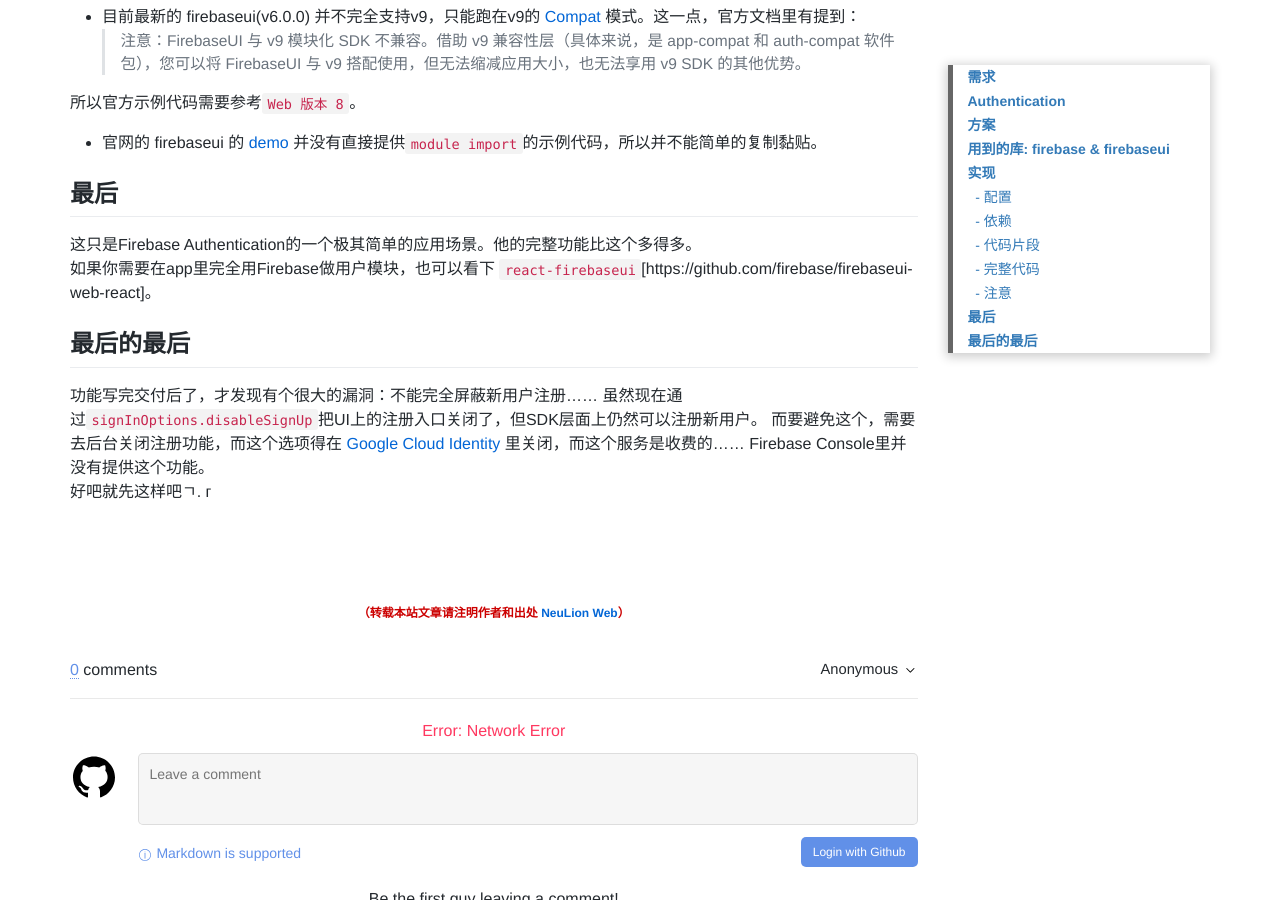
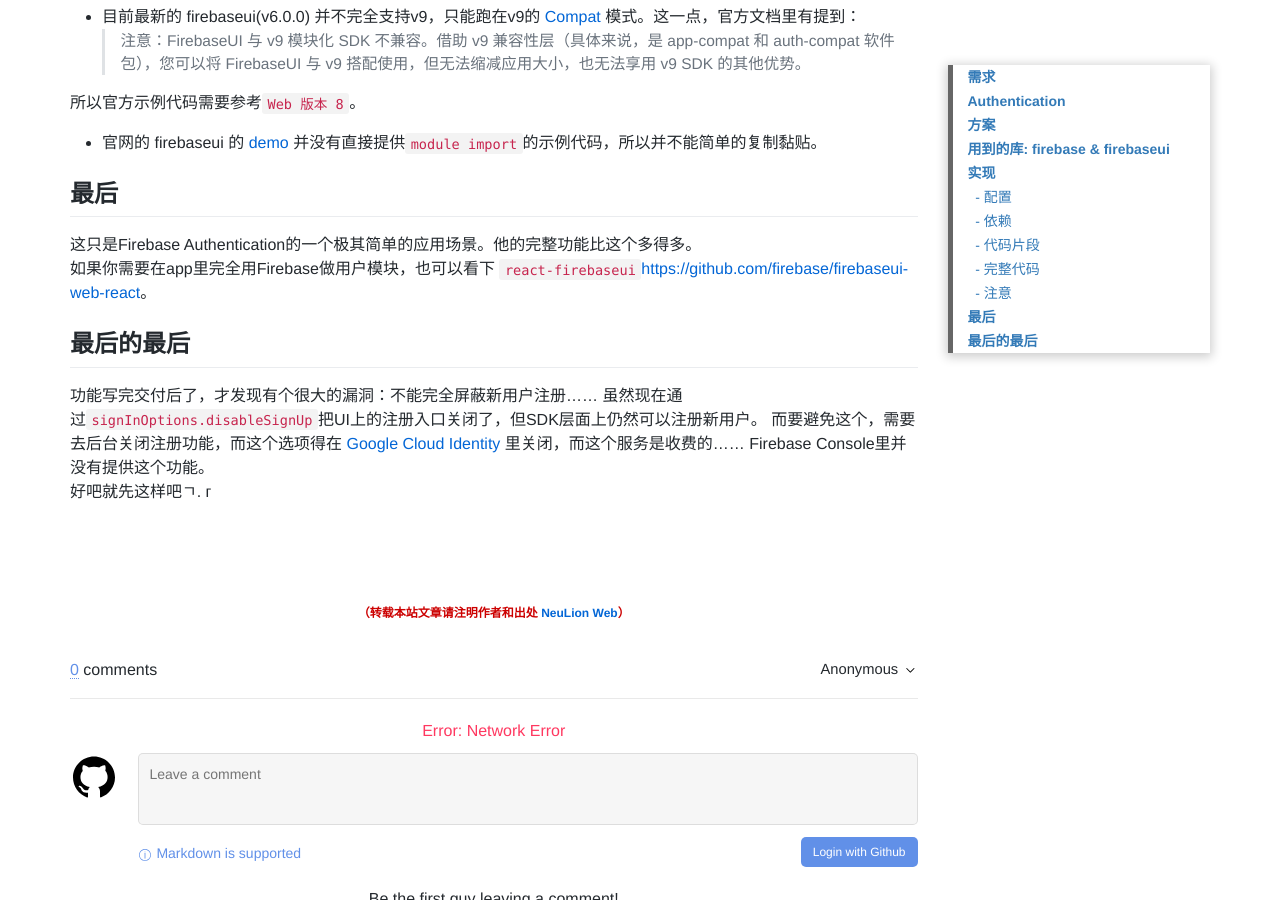
Before and after one commit to neulionweb/neulionweb.github.io, a Jekyll site: the page built from _posts/2022/2022-02-18-firebase-authentication.md, in a window 1280 px wide and 900 px high, scrolled down 5239 px. Built offline with Jekyll 4.4.1, drawn with Linux system fonts in a browser that asks for light colours; nearby versions of some CDN libraries; comment, search, counter and statistics services are not loaded.

Commit message:
fix link

```diff
--- a/_posts/2022/2022-02-18-firebase-authentication.md
+++ b/_posts/2022/2022-02-18-firebase-authentication.md
@@ -208,7 +208,7 @@ firebaseAuth(init);
 
 ## 最后
 这只是Firebase Authentication的一个极其简单的应用场景。他的完整功能比这个多得多。
-如果你需要在app里完全用Firebase做用户模块，也可以看下 `react-firebaseui`[https://github.com/firebase/firebaseui-web-react]。
+如果你需要在app里完全用Firebase做用户模块，也可以看下 `react-firebaseui`<https://github.com/firebase/firebaseui-web-react>。
 
 ## 最后的最后
 功能写完交付后了，才发现有个很大的漏洞：不能完全屏蔽新用户注册……
```
